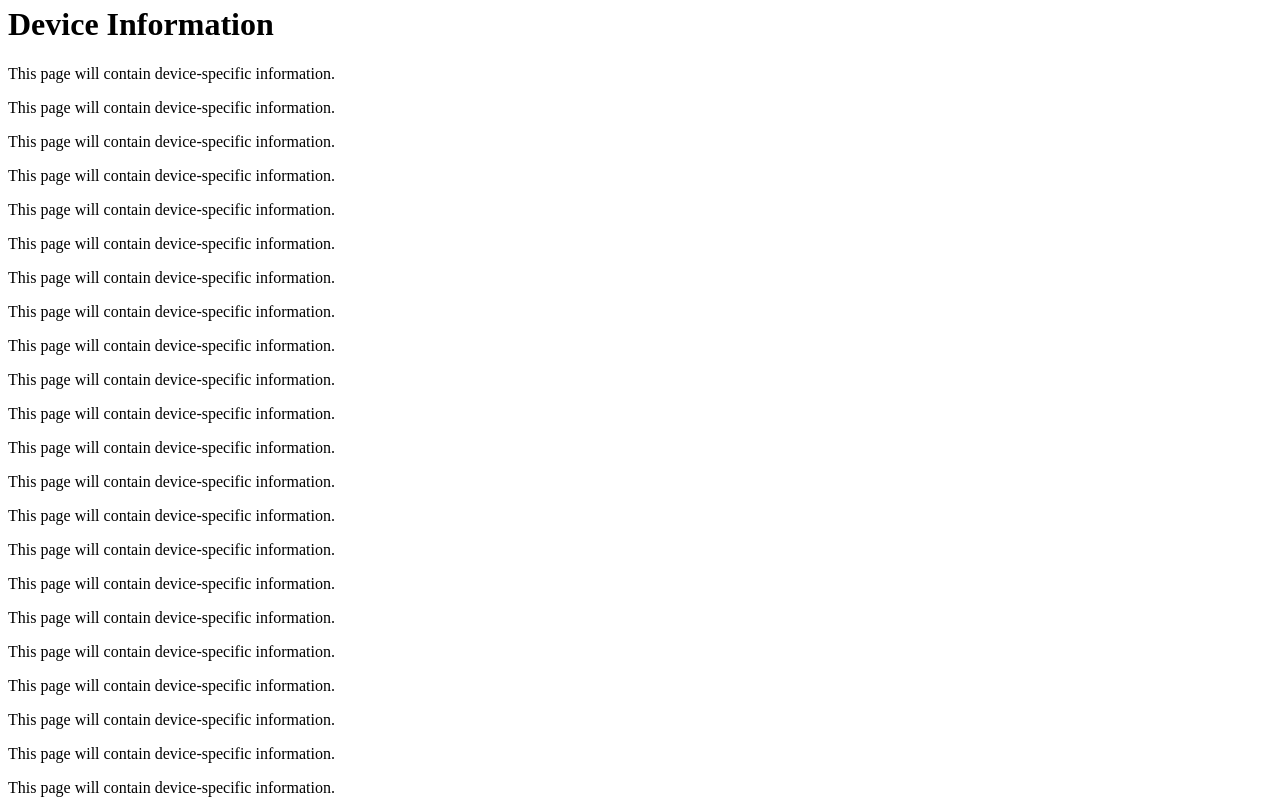
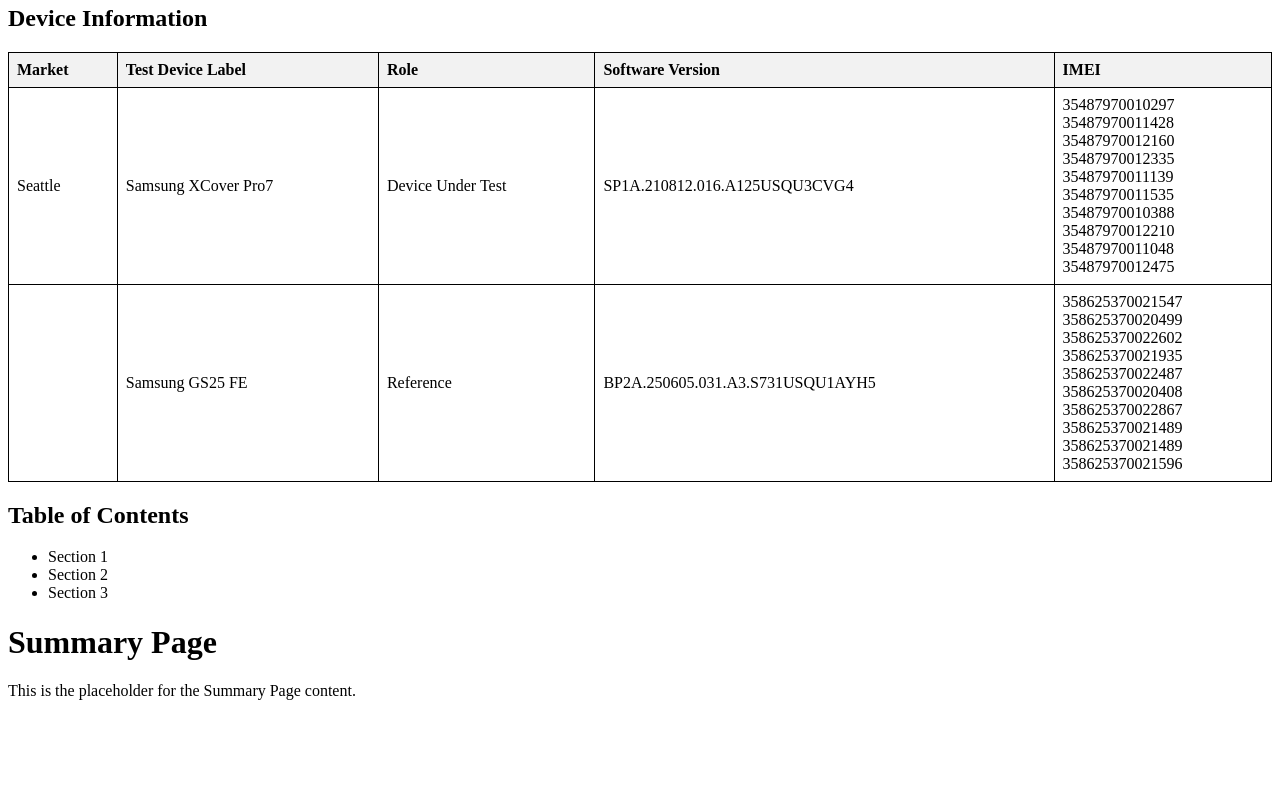
Before and after one commit to LiJieSu0/Fit4Launch_Report, a React (Create React App) app in the folder report-generator-app/: page / in a window 1280 px wide. Shown: the part 900-1700 px from the top of the page. After the commit the page ends 1616 px from the top, so only its background shows below. Built offline with nearby package versions, Linux system fonts and the light colour scheme.

Commit message:
modify spec.md

```diff
--- a/report-generator-app/src/App.js
+++ b/report-generator-app/src/App.js
@@ -1,5 +1,6 @@
 import CoverPage from './CommonPage/CoverPage';
 import ContentsIndexPage from './CommonPage/ContentsIndexPage';
+import SummaryPage from './CommonPage/SummaryPage';
 import DeviceInfoPage from './CommonPage/DeviceInfoPage';
 import ReportHeader from './CommonPage/ReportHeader';
 import ReportFooter from './CommonPage/ReportFooter';
@@ -15,6 +16,7 @@ function App() {
       <ReportHeader />
       <DeviceInfoPage/>
       <ContentsIndexPage />
+      <SummaryPage />
       <ReportFooter />
     </div>
   );
--- a/report-generator-app/src/CommonPage/DeviceInfoPage.js
+++ b/report-generator-app/src/CommonPage/DeviceInfoPage.js
@@ -1,36 +1,65 @@
 import React from 'react';
 import '../StyleScript/Restricted_Report_Style.css';
+const deviceData = [
+    {
+        market: "Seattle",
+        testDeviceLabel: "Samsung XCover Pro7",
+        role: "Device Under Test",
+        softwareVersion: "SP1A.210812.016.A125USQU3CVG4",
+        imei: [
+            "35487970010297", "35487970011428", "35487970012160",
+            "35487970012335", "35487970011139", "35487970011535",
+            "35487970010388", "35487970012210", "35487970011048",
+            "35487970012475"
+        ]
+    },
+    {
+        market: "",
+        testDeviceLabel: "Samsung GS25 FE",
+        role: "Reference",
+        softwareVersion: "BP2A.250605.031.A3.S731USQU1AYH5",
+        imei: [
+            "358625370021547", "358625370020499", "358625370022602",
+            "358625370021935", "358625370022487", "358625370020408",
+            "358625370022867", "358625370021489", "358625370021489",
+            "358625370021596"
+        ]
+    }
+];
 
 const DeviceInfoPage = () => {
     return (
         <div className="page-content">
-            <h1>Device Information</h1>
-            <p>This page will contain device-specific information.</p>
-            <p>This page will contain device-specific information.</p>
-            <p>This page will contain device-specific information.</p>
-            <p>This page will contain device-specific information.</p>
-            <p>This page will contain device-specific information.</p>
-            <p>This page will contain device-specific information.</p>
-            <p>This page will contain device-specific information.</p>
-            <p>This page will contain device-specific information.</p>
-            <p>This page will contain device-specific information.</p>
-            <p>This page will contain device-specific information.</p>
-            <p>This page will contain device-specific information.</p>
-            <p>This page will contain device-specific information.</p>
-            <p>This page will contain device-specific information.</p>
-            <p>This page will contain device-specific information.</p>
-            <p>This page will contain device-specific information.</p>
-            <p>This page will contain device-specific information.</p>
-            <p>This page will contain device-specific information.</p>
-            <p>This page will contain device-specific information.</p>
-            <p>This page will contain device-specific information.</p>
-            <p>This page will contain device-specific information.</p>
-            <p>This page will contain device-specific information.</p>
-            <p>This page will contain device-specific information.</p>
-            <p>This page will contain device-specific information.</p>
-            <p>This page will contain device-specific information.</p>
-            <p>This page will contain device-specific information.</p>
-            <p>This page will contain device-specific information.</p>
+            <h2>Device Information</h2>
+
+            <table className="device-info-table">
+                <thead>
+                    <tr>
+                        <th>Market</th>
+                        <th>Test Device Label</th>
+                        <th>Role</th>
+                        <th>Software Version</th>
+                        <th>IMEI</th>
+                    </tr>
+                </thead>
+                <tbody>
+                    {deviceData.map((device, index) => (
+                        <tr key={index}>
+                            <td>{device.market}</td>
+                            <td>{device.testDeviceLabel}</td>
+                            <td>{device.role}</td>
+                            <td>{device.softwareVersion}</td>
+                            <td>
+                                {device.imei.map((imei, i) => (
+                                    <div key={i}>{imei}</div>
+                                ))}
+                            </td>
+                        </tr>
+                    ))}
+                </tbody>
+            </table>
+
+
         </div>
     );
 };
--- /dev/null
+++ b/report-generator-app/src/CommonPage/SummaryPage.js
@@ -0,0 +1,12 @@
+import React from 'react';
+
+const SummaryPage = () => {
+  return (
+    <div className="page-content">
+      <h1>Summary Page</h1>
+      <p>This is the placeholder for the Summary Page content.</p>
+    </div>
+  );
+};
+
+export default SummaryPage;
--- a/report-generator-app/src/StyleScript/Restricted_Report_Style.css
+++ b/report-generator-app/src/StyleScript/Restricted_Report_Style.css
@@ -63,3 +63,20 @@
     page-break-after: always;
   }
 }
+
+.device-info-table {
+  width: 100%;
+  border-collapse: collapse;
+  margin-bottom: 1em;
+}
+
+.device-info-table th,
+.device-info-table td {
+  border: 1px solid #000;
+  padding: 8px;
+  text-align: left;
+}
+
+.device-info-table th {
+  background-color: #f2f2f2;
+}
```
Also changed, not shown: 2 other files (tests, documents, lock files or other folders).
